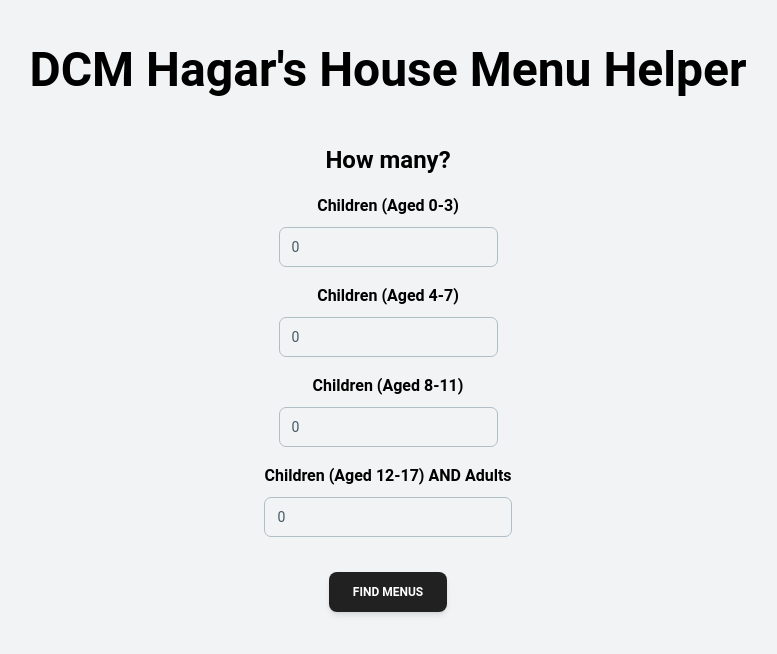
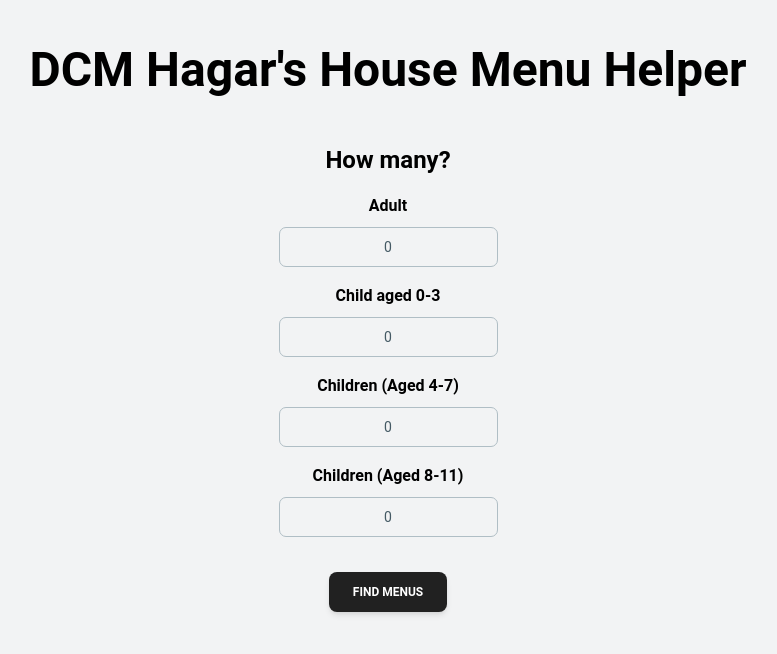
Before and after one commit to caowens/HagarsHouseMenuHelper, a React (Vite) app: page / in a window 1280 px wide. Shown: the top 654 px of the page, without its empty margins (252-1029 px from the left). Built offline with nearby package versions, Linux system fonts and the light colour scheme.

Commit message:
Centered text in input box on Landing

```diff
--- a/src/pages/Landing.jsx
+++ b/src/pages/Landing.jsx
@@ -83,13 +83,27 @@
 
             <div className="flex flex-col gap-2 items-center">
               <Typography className="w-full" variant="h6">
-                Children (Aged 0-3)
+                Adult
+              </Typography>
+              <Input
+                placeholder="# of Adults"
+                value={filters.adults}
+                onChange={(e) => handleChange("adults", e.target.value)}
+                className="!border-t-blue-gray-200 text-center focus:!border-t-gray-900"
+                labelProps={{
+                  className: "before:content-none after:content-none",
+                }}
+              />
+            </div>
+            <div className="flex flex-col gap-2 items-center">
+              <Typography className="w-full" variant="h6">
+                Child aged 0-3
               </Typography>
               <Input
                 placeholder="# of children 0-3"
                 value={filters.kids0to3}
                 onChange={(e) => handleChange("kids0to3", e.target.value)}
-                className="!border-t-blue-gray-200 focus:!border-t-gray-900"
+                className="!border-t-blue-gray-200 text-center focus:!border-t-gray-900"
                 labelProps={{
                   className: "before:content-none after:content-none",
                 }}
@@ -103,7 +117,7 @@
                 placeholder="# of children 4-7s"
                 value={filters.kids4to7}
                 onChange={(e) => handleChange("kids4to7", e.target.value)}
-                className="!border-t-blue-gray-200 focus:!border-t-gray-900"
+                className="!border-t-blue-gray-200 text-center focus:!border-t-gray-900"
                 labelProps={{
                   className: "before:content-none after:content-none",
                 }}
@@ -117,21 +131,7 @@
                 placeholder="# of children 8-11"
                 value={filters.kids8to11}
                 onChange={(e) => handleChange("kids8to11", e.target.value)}
-                className="!border-t-blue-gray-200 focus:!border-t-gray-900"
-                labelProps={{
-                  className: "before:content-none after:content-none",
-                }}
-              />
-            </div>
-            <div className="flex flex-col gap-2 items-center">
-              <Typography className="w-full" variant="h6">
-                Children (Aged 12-17) AND Adults
-              </Typography>
-              <Input
-                placeholder="# of Adults"
-                value={filters.adults}
-                onChange={(e) => handleChange("adults", e.target.value)}
-                className="!border-t-blue-gray-200 focus:!border-t-gray-900"
+                className="!border-t-blue-gray-200 text-center focus:!border-t-gray-900"
                 labelProps={{
                   className: "before:content-none after:content-none",
                 }}
```
